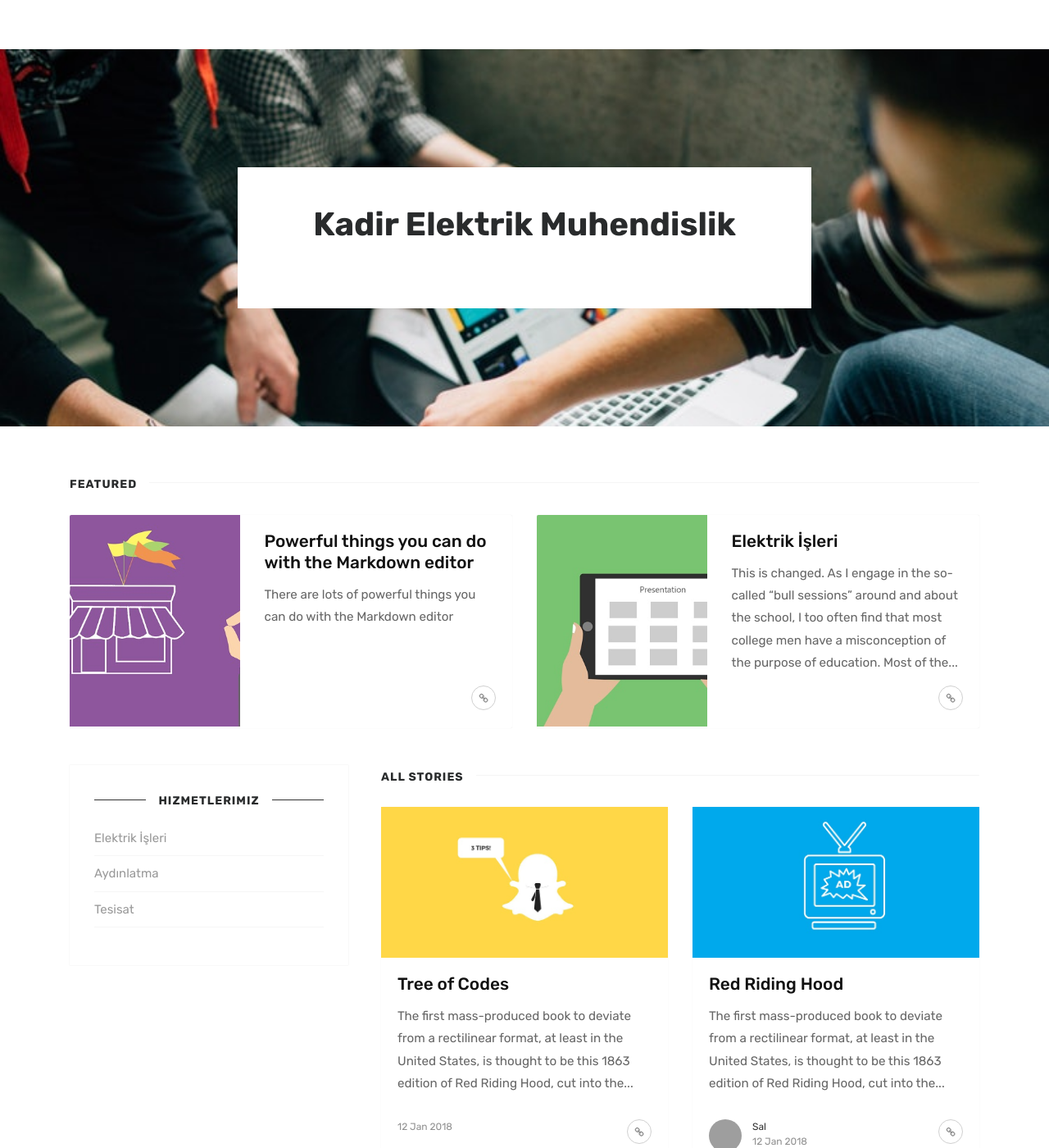
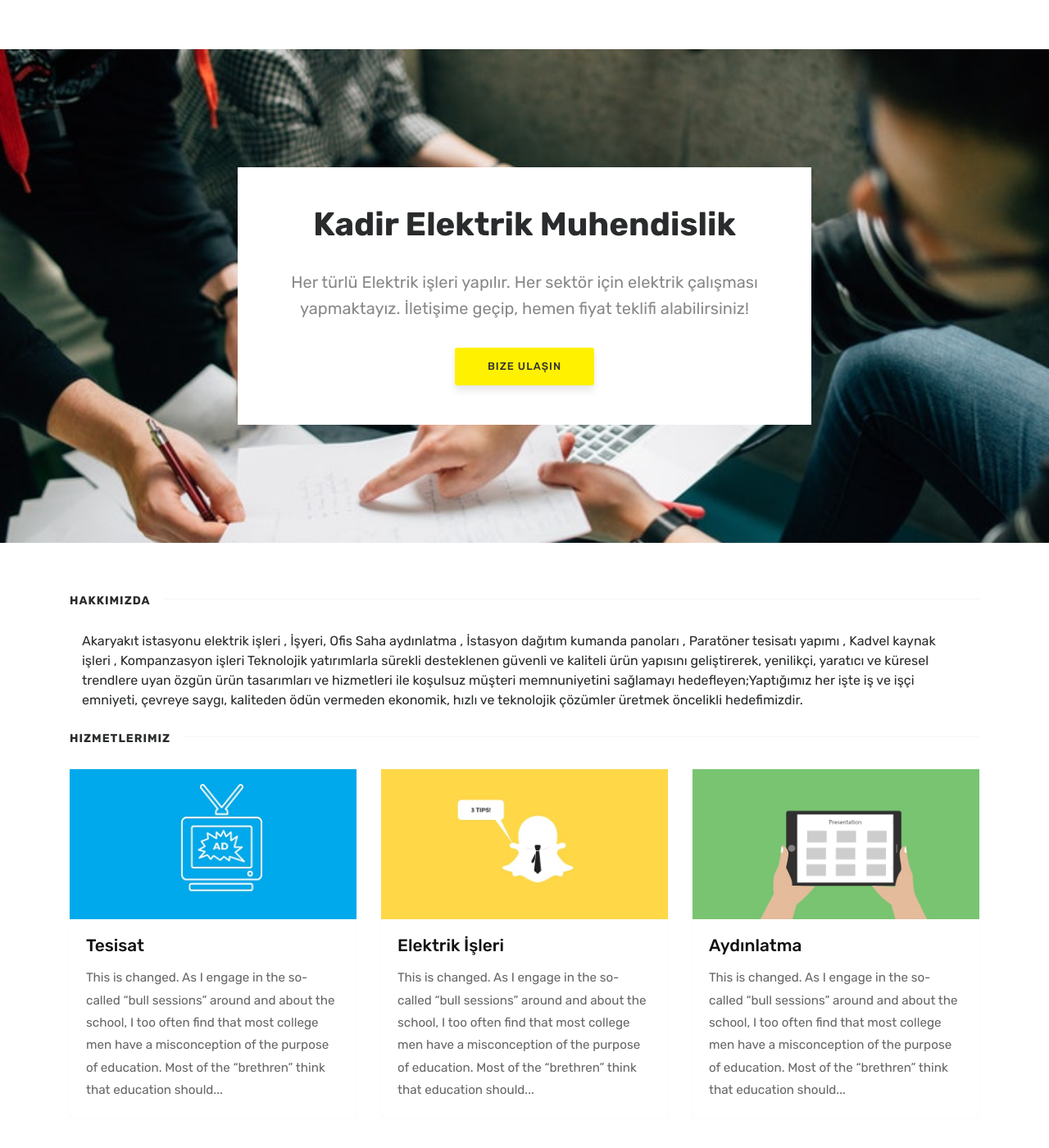
Before and after one commit to farukcankaya/kadirelektrik, a Jekyll site: the page built from index.html, in a window 1280 px wide and 1400 px high. Shown: the whole window at 82% size. Built offline with Jekyll 4.4.1, drawn with Linux system fonts in a browser that asks for light colours; the list of posts is cut into pages by our own code; some of the changed text lies outside the part shown; grey boxes are pictures that could not be loaded.

Commit message:
change index layout

````diff
--- a/_config.yml
+++ b/_config.yml
@@ -48,6 +48,7 @@ jekyll-archives:
     category: '/category/:name/'
 
 permalink: /:categories/:title.html
+paginate: 6
 
 # Other
 markdown: kramdown
--- a/_includes/postbox.html
+++ b/_includes/postbox.html
@@ -1,29 +1,14 @@
 <!-- begin post -->
 {% assign author = site.authors[post.author] %}
 
-<div class="col-md-6 grid-item">
+<div class="col-md-4 grid-item">
 <div class="card">
     <a href="{{ post.url | absolute_url }}">
         {% if post.image %} <img class="img-fluid" src="{{ site.baseurl }}/{{ post.image }}" alt="{{ post.title }}"> {% endif %}
     </a>
     <div class="card-block">
         <h2 class="card-title"><a href="{{ post.url | absolute_url }}">{{ post.title }}</a></h2>
-        <h4 class="card-text">{{ post.excerpt | strip_html | truncatewords:30 }}</h4>
-        <div class="metafooter">
-            <div class="wrapfooter">
-                {% if post.author %}
-                <span class="meta-footer-thumb">
-                <img class="author-thumb" src="https://www.gravatar.com/avatar/{{ author.gravatar }}?s=250&d=mm&r=x" alt="{{ author.display_name }}">
-                </span>
-                <span class="author-meta">
-                <span class="post-name"><a target="_blank" href="{{ author.web }}">{{ author.display_name }}</a></span><br/>
-                {% endif %}
-                <span class="post-date">{{ post.date | date_to_string }}</span>
-                </span>
-                <span class="post-read-more"><a href="{{ post.url | absolute_url }}" title="Read Story"><i class="fa fa-link"></i></a></span>
-                <div class="clearfix"></div>
-            </div>
-        </div>
+        <h4 class="card-text">{% if post.desc %}{{post.desc}} {% else %} {{ post.excerpt | strip_html | truncatewords:40 }} {% endif %}</h4>
     </div>
 </div>
 </div>
--- a/_layouts/default.html
+++ b/_layouts/default.html
@@ -125,9 +125,12 @@
 
     <!-- Before Footer
     ================================================== -->
-    <div class="beforefooter">
+    <div>
         <div class="container">
-            <div class="row justify-content-center">
+            <h2 class="section-title"><span>Aktif çalışmalarımız</span></h2>
+        </div>
+        <div id="instagram-feed1" class="container">
+            <div class="row justify-content-center" style="display: none;">
                 <div class="col-md-8">
                     <h3>This is your final call to action area. Shine like a star, make them want you, tell 'em to push that button!</h3>
                     <p>We offer a <span>30 Day Money Back Guarantee</span>, so joining is <span class="risk-free">Risk-Free!</span></p>
@@ -135,7 +138,7 @@
                 </div>
                 <div class="col-md-4 text-right footersocial">
                     <h5>Connect with Us</h5>
-                    <i class="fa fa-facebook"></i>
+                    <a href="https://www.facebook.com/KAD%C4%B0R-Elektirk-M%C3%BChendislik-2699624470062884"><i class="fa fa-facebook"></i></a>
                     <i class="fa fa-twitter"></i>
                         <i class="fa fa-google"></i>
                      <i class="fa fa-pinterest"></i>
@@ -230,6 +233,28 @@
 
 <script src="{{ site.baseurl }}/assets/js/theme.js"></script>
 
+<script src="{{ site.baseurl }}/assets/js/InstagramFeed.min.js"></script>
+
+<script>
+    (function(){
+        new InstagramFeed({
+            'username': 'kadirelektrikmuhendislik',
+            'container': document.getElementById("instagram-feed1"),
+            'display_profile': false,
+            'display_biography': false,
+            'display_gallery': true,
+            'display_captions': true,
+            'callback': null,
+            'styling': true,
+            'items': 12,
+            'items_per_row': 6,
+            'margin': 0.5,
+            'lazy_load': true,
+            'on_error': console.error
+        });
+    })();
+</script>
+
 </body>
 
 </html>
--- a/_posts/2018-01-11-markup-example.md
+++ /dev/null
@@ -1,26 +0,0 @@
----
-layout: post
-title:  "Markdown Example"
-author: john
-categories: [ Jekyll, tutorial ]
-image: assets/images/6.jpg
----
-You’ll find this post in your `_posts` directory. Go ahead and edit it and re-build the site to see your changes. You can rebuild the site in many different ways, but the most common way is to run `jekyll serve`, which launches a web server and auto-regenerates your site when a file is updated. Something.
-
-To add new posts, simply add a file in the `_posts` directory that follows the convention `YYYY-MM-DD-name-of-post.ext` and includes the necessary front matter. Take a look at the source for this post to get an idea about how it works.
-
-Jekyll also offers powerful support for code snippets:
-
-{% highlight ruby %}
-def print_hi(name)
-  puts "Hi, #{name}"
-end
-print_hi('Tom')
-#=> prints 'Hi, Tom' to STDOUT.
-{% endhighlight %}
-
-Check out the [Jekyll docs][jekyll-docs] for more info on how to get the most out of Jekyll. File all bugs/feature requests at [Jekyll’s GitHub repo][jekyll-gh]. If you have questions, you can ask them on [Jekyll Talk][jekyll-talk].
-
-[jekyll-docs]: http://jekyllrb.com/docs/home
-[jekyll-gh]:   https://github.com/jekyll/jekyll
-[jekyll-talk]: https://talk.jekyllrb.com/
--- a/_posts/2018-01-12-is-intelligence-enough.md
+++ /dev/null
@@ -1,18 +0,0 @@
----
-layout: post
-title:  "Is Intelligence Enough"
-author: sal
-categories: [ Jekyll, tutorial ]
-image: assets/images/5.jpg
----
-Education must also train one for quick, resolute and effective thinking. To think incisively and to think for one's self is very difficult.
-
-> We are prone to let our mental life become invaded by legions of half truths, prejudices, and propaganda. At this point, I often wonder whether or not education is fulfilling its purpose. A great majority of the so-called educated people do not think logically and scientifically.
-
-Even the press, the classroom, the platform, and the pulpit in many instances do not give us objective and unbiased truths. To save man from the morass of propaganda, in my opinion, is one of the chief aims of education. Education must enable one to sift and weigh evidence, to discern the true from the false, the real from the unreal, and the facts from the fiction.
-
-The function of education, therefore, is to teach one to think intensively and to think critically. But education which stops with efficiency may prove the greatest menace to society. The most dangerous criminal may be the man gifted with reason, but with no morals.
-
-The late Eugene Talmadge, in my opinion, possessed one of the better minds of Georgia, or even America. Moreover, he wore the Phi Beta Kappa key. By all measuring rods, Mr. Talmadge could think critically and intensively; yet he contends that I am an inferior being. Are those the types of men we call educated?
-
-We must remember that intelligence is not enough. Intelligence plus character--that is the goal of true education. The complete education gives one not only power of concentration, but worthy objectives upon which to concentrate. The broad education will, therefore, transmit to one not only the accumulated knowledge of the race but also the accumulated experience of social living.
--- a/_posts/2018-01-12-powerful-things-markdown-editor.md
+++ /dev/null
@@ -1,50 +0,0 @@
----
-layout: post
-title:  "Powerful things you can do with the Markdown editor"
-author: sal
-categories: [ Jekyll, tutorial ]
-image: assets/images/4.jpg
-featured: true
----
-There are lots of powerful things you can do with the Markdown editor
-
-If you've gotten pretty comfortable with writing in Markdown, then you may enjoy some more advanced tips about the types of things you can do with Markdown!
-
-As with the last post about the editor, you'll want to be actually editing this post as you read it so that you can see all the Markdown code we're using.
-
-
-## Special formatting
-
-As well as bold and italics, you can also use some other special formatting in Markdown when the need arises, for example:
-
-+ ~~strike through~~
-+ ==highlight==
-+ \*escaped characters\*
-
-
-## Writing code blocks
-
-There are two types of code elements which can be inserted in Markdown, the first is inline, and the other is block. Inline code is formatted by wrapping any word or words in back-ticks, `like this`. Larger snippets of code can be displayed across multiple lines using triple back ticks:
-
-```
-.my-link {
-    text-decoration: underline;
-}
-```
-
-If you want to get really fancy, you can even add syntax highlighting using Rouge.
-
-
-![walking]({{ site.baseurl }}/assets/images/3.jpg)
-
-## Reference lists
-
-The quick brown jumped over the lazy.
-
-Another way to insert links in markdown is using reference lists. You might want to use this style of linking to cite reference material in a Wikipedia-style. All of the links are listed at the end of the document, so you can maintain full separation between content and its source or reference.
-
-## Full HTML
-
-Perhaps the best part of Markdown is that you're never limited to just Markdown. You can write HTML directly in the Markdown editor and it will just work as HTML usually does. No limits! Here's a standard YouTube embed code as an example:
-
-<p><iframe style="width:100%;" height="315" src="https://www.youtube.com/embed/Cniqsc9QfDo?rel=0&amp;showinfo=0" frameborder="0" allowfullscreen></iframe></p>
--- a/_posts/2018-01-12-red-riding.md
+++ /dev/null
@@ -1,16 +0,0 @@
----
-layout: post-right-sidebar
-title:  "Red Riding Hood"
-author: sal
-categories: [ Jekyll, tutorial ]
-image: assets/images/3.jpg
----
-The first mass-produced book to deviate from a rectilinear format, at least in the United States, is thought to be this 1863 edition of Red Riding Hood, cut into the shape of the protagonist herself with the troublesome wolf curled at her feet. Produced by the Boston-based publisher Louis Prang, this is the first in their “Doll Series”, a set of five “die-cut” books, known also as shape books — the other titles being Robinson Crusoe, Goody Two-Shoes (also written by Red Riding Hood author Lydia Very), Cinderella, and King Winter.
-
-An 1868 Prang catalogue would later claim that such “books in the shape of a regular paper Doll… originated with us”.
-
-> It would seem the claim could also extend to die cut books in general, as we can’t find anything sooner, but do let us know in the comments if you have further light to shed on this! Such books are, of course, still popular in children’s publishing today, though the die cutting is not now limited to mere outlines, as evidenced in a beautiful 2014 version of the same Little Red Riding Hood story.
-
-The die cut has also been employed in the non-juvenile sphere as well, a recent example being Jonathan Safran Foer’s ambitious Tree of Codes.
-
-As for this particular rendition of Charles Perrault’s classic tale, the text and design is by Lydia Very (1823-1901), sister of Transcendentalist poet Jones Very. The gruesome ending of the original — which sees Little Red Riding Hood being gobbled up as well as her grandmother — is avoided here, the gore giving way to the less bloody aims of the morality tale, and the lesson that one should not disobey one’s mother.
--- a/_posts/2018-01-12-tree-of-codes.md
+++ /dev/null
@@ -1,16 +0,0 @@
----
-layout: post
-title:  "Tree of Codes"
-categories: [ Jekyll, tutorial ]
-image: assets/images/2.jpg
----
-The first mass-produced book to deviate from a rectilinear format, at least in the United States, is thought to be this 1863 edition of Red Riding Hood, cut into the shape of the protagonist herself with the troublesome wolf curled at her feet. Produced by the Boston-based publisher Louis Prang, this is the first in their “Doll Series”, a set of five “die-cut” books, known also as shape books — the other titles being Robinson Crusoe, Goody Two-Shoes (also written by Red Riding Hood author Lydia Very), Cinderella, and King Winter.
-
-As for this particular rendition of Charles Perrault’s classic tale, the text and design is by Lydia Very (1823-1901), sister of Transcendentalist poet Jones Very. The gruesome ending of the original — which sees Little Red Riding Hood being gobbled up as well as her grandmother — is avoided here, the gore giving way to the less bloody aims of the morality tale, and the lesson that one should not disobey one’s mother.
-
-> It would seem the claim could also extend to die cut books in general, as we can’t find anything sooner, but do let us know in the comments if you have further light to shed on this! Such books are, of course, still popular in children’s publishing today, though the die cutting is not now limited to mere outlines, as evidenced in a beautiful 2014 version of the same Little Red Riding Hood story.
-
-
-An 1868 Prang catalogue would later claim that such “books in the shape of a regular paper Doll… originated with us”.
-
-The die cut has also been employed in the non-juvenile sphere as well, a recent example being Jonathan Safran Foer’s ambitious Tree of Codes.
--- a/index.html
+++ b/index.html
@@ -8,35 +8,11 @@ title: Home
 <section class="intro full-width">
     <div class="wrapintro">
         <h1>Kadir Elektrik Muhendislik</h1>
-        <h2 class="lead"></h2>
-        <!-- <a href="https://github.com/wowthemesnet/affiliates-jekyll-theme/archive/master.zip" class="btn">Download</a> -->
+        <h2 class="lead">Her türlü Elektrik işleri yapılır. Her sektör için elektrik çalışması yapmaktayız. İletişime geçip, hemen fiyat teklifi alabilirsiniz!</h2>
+        <a href="#" class="btn">Bize ulaşın</a>
     </div>
 </section>
 
-
-<!-- Featured
-================================================== -->
-<section class="featured-posts">
-
-    <div class="section-title">
-        <h2><span>Featured</span></h2>
-    </div>
-
-    <div class="row listfeaturedtag">
-
-    {% for post in site.posts %}
-
-        {% if post.featured == true %}
-
-            {% include featuredbox.html %}
-
-        {% endif %}
-
-    {% endfor %}
-
-    </div>
-
-</section>
 
 <!-- Posts Index
 ================================================== -->
@@ -46,34 +22,36 @@ title: Home
 {% endif %}
 {% endif %}
 
+<section>
+    <div class="section-title">
+        <h2><span>Hakkımızda</span></h2>
+    </div>
+
+    <div class="col-sm-12 card-text">
+        Akaryakıt istasyonu elektrik işleri , İşyeri, Ofis Saha aydınlatma , İstasyon dağıtım kumanda panoları , Paratöner tesisatı yapımı , Kadvel kaynak işleri , Kompanzasyon işleri Teknolojik yatırımlarla sürekli desteklenen güvenli ve kaliteli ürün yapısını geliştirerek, yenilikçi, yaratıcı ve küresel trendlere uyan özgün ürün tasarımları ve hizmetleri ile koşulsuz müşteri memnuniyetini sağlamayı hedefleyen;Yaptığımız her işte iş ve işçi emniyeti, çevreye saygı, kaliteden ödün vermeden ekonomik, hızlı ve teknolojik çözümler üretmek öncelikli hedefimizdir.
+    </div>
+
+</section>
 <section class="recent-posts row">
 
-    <div class="col-sm-4">
-        {% include sidebar.html %}
-    </div>
-
-    <div class="col-sm-8">
+    <div class="col-sm-12">
 
         <div class="section-title">
-            <h2><span>All Stories</span></h2>
+            <h2><span>Hizmetlerimiz</span></h2>
         </div>
 
         <div class="masonrygrid row listrecent">
 
             {% for post in paginator.posts %}
 
-            {% unless post.featured == true %}
-
-                {% include postbox.html %}
-
-            {% endunless %}
+            {% include postbox.html %}
 
             {% endfor %}
 
         </div>
 
         <!-- Pagination -->
-        <div class="bottompagination">
+        <div class="bottompagination" style="display: none;">
 
             <span class="navigation" role="navigation">
 
````
Also changed, not shown: _posts/2020-12-20-elektrik-isleri.md (renamed from _posts/2018-01-12-elektrik-isleri.md, +1 -1 lines), _posts/2020-12-20-tesisat.md (renamed from _posts/we-all-wait-for-summer.md, +2 -2 lines), _posts/tesisat.md (deleted, +0 -10 lines), _posts/2020-12-20-aydinlatma.md (renamed from _posts/aydinlatma.md), assets/js/InstagramFeed.min.js (added).
